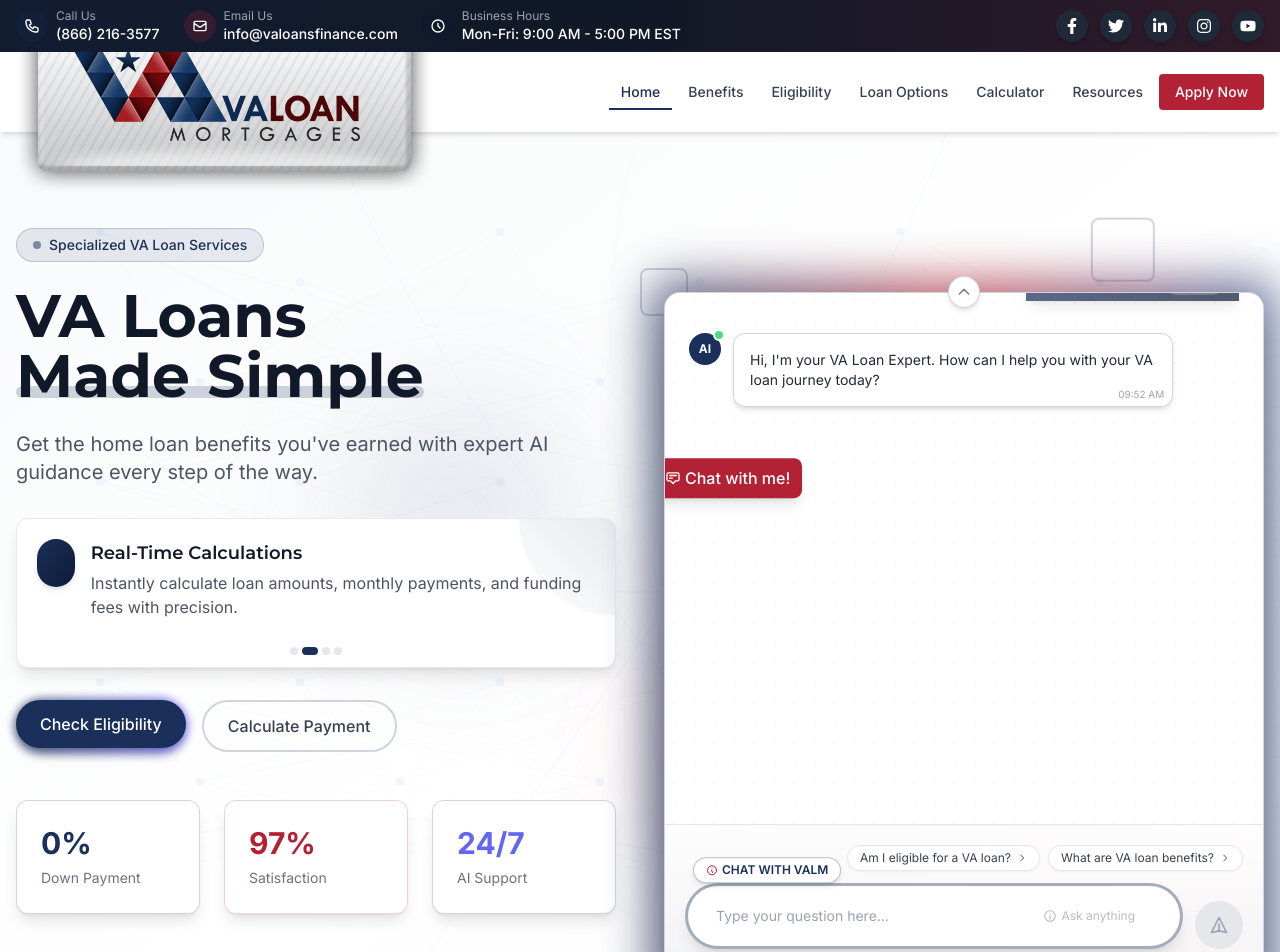
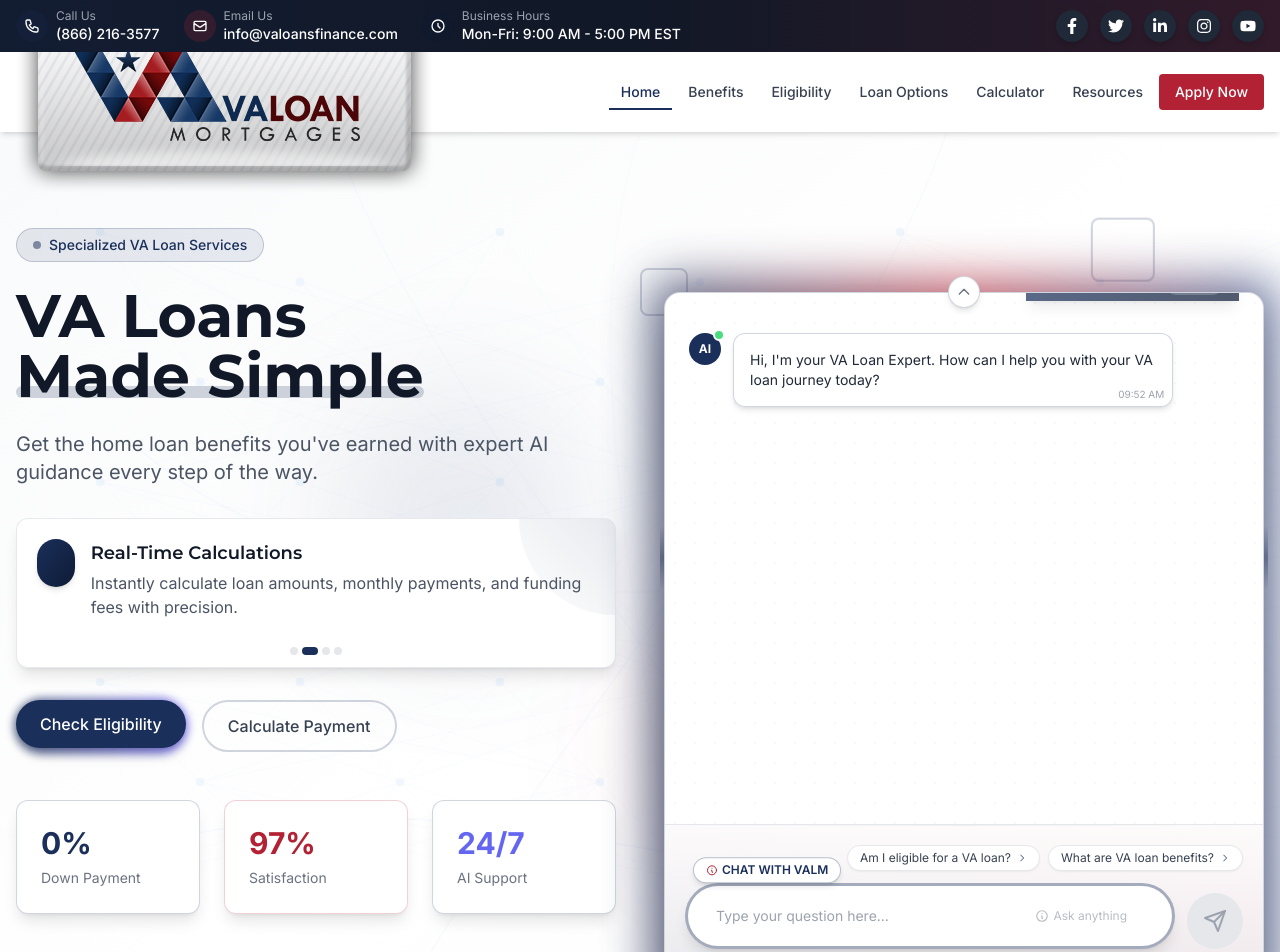
Before and after one commit to oilwellcbd/VALMLandingAIChat, a Next.js app: page / in a window 1280 px wide. Shown: the top 952 px of the page. Built offline with nearby package versions, Linux system fonts and the light colour scheme.

Commit message:
Enhance chat box with premium design and standout send button

```diff
--- a/components/ChatComponent.tsx
+++ b/components/ChatComponent.tsx
@@ -241,17 +241,19 @@
         <div ref={messagesEndRef} style={{ height: '1px', opacity: 0 }} />
       </div>
 
-      {/* Input area with enhanced glossy styling */}
+      {/* Input area with premium, standout styling */}
       <div className="p-5 border-t border-gray-200 bg-gradient-to-b from-white to-gray-50 relative overflow-hidden">
-        {/* Glossy overlay */}
+        {/* Premium background effect */}
         <div className="absolute inset-0 bg-gradient-to-b from-white/80 via-white/40 to-white/10 pointer-events-none z-10"></div>
-        <div className="absolute inset-0 bg-gradient-to-tr from-primary/5 to-secondary/5 pointer-events-none z-0"></div>
+        <div className="absolute inset-0 bg-gradient-to-tr from-primary/10 to-secondary/10 pointer-events-none z-0"></div>
+
+        {/* Subtle accent lines */}
         <div className="absolute top-0 left-0 w-full h-px bg-gradient-to-r from-transparent via-primary/30 to-transparent"></div>
 
         {/* Shine effect */}
         <div className="absolute -inset-full w-[200%] h-[200%] bg-gradient-to-r from-transparent via-white/50 to-transparent skew-x-12 animate-shine pointer-events-none z-20"></div>
 
-        {/* Content with relative positioning to appear above the glossy effects */}
+        {/* Content with relative positioning to appear above the effects */}
         <div className="relative z-30">
           {/* Simplified quick questions - just two key ones positioned elegantly */}
           <div className="flex justify-end mb-3">
@@ -269,7 +271,7 @@
             ))}
           </div>
 
-          {/* Message input with enhanced styling */}
+          {/* Message input with premium styling */}
           <form onSubmit={handleSendMessage} className="flex items-end gap-3">
             <div className="relative flex-1 group">
               {/* Enhanced glow effect for input - contained within the input boundaries */}
@@ -293,10 +295,6 @@
                 className="w-full border-3 border-primary/40 focus:border-primary focus:ring-4 focus:ring-primary/30 rounded-full py-5 pl-7 pr-14 text-sm transition-all duration-300 shadow-lg group-hover:shadow-xl relative z-10 bg-white"
                 disabled={isTyping}
               />
-
-              {/* Decorative elements */}
-              <div className="absolute left-0 top-1/2 -translate-y-1/2 w-2 h-10 bg-gradient-to-b from-primary to-secondary rounded-r-full transform -translate-x-1 opacity-0 group-hover:opacity-100 transition-all duration-500 z-20"></div>
-              <div className="absolute right-0 top-1/2 -translate-y-1/2 w-2 h-10 bg-gradient-to-b from-secondary to-primary rounded-l-full transform translate-x-1 opacity-0 group-hover:opacity-100 transition-all duration-500 z-20"></div>
 
               {inputValue.length > 0 && (
                 <button
@@ -322,27 +320,29 @@
             </div>
 
             <div className="relative group">
-              {/* Glow effect for button */}
-              <div className="absolute -inset-1 bg-gradient-to-r from-primary/50 to-primary-dark/50 rounded-full blur opacity-0 group-hover:opacity-100 transition duration-500"></div>
+              {/* Premium button glow effect */}
+              <div className="absolute -inset-2 bg-gradient-to-r from-primary/50 via-secondary/50 to-primary-dark/50 rounded-full blur-lg opacity-0 group-hover:opacity-100 transition duration-500"></div>
 
               <button
                 type="submit"
                 disabled={!inputValue.trim() || isTyping}
                 className={`
-                  relative z-10 rounded-full w-12 h-12 flex items-center justify-center transition-all duration-300
+                  relative z-10 rounded-full w-14 h-14 flex items-center justify-center transition-all duration-300
                   ${!inputValue.trim() || isTyping
                     ? 'bg-gray-200 text-gray-400 cursor-not-allowed'
-                    : 'bg-gradient-to-r from-primary to-primary-dark text-white hover:shadow-lg transform group-hover:scale-105'}
+                    : 'bg-gradient-to-r from-primary via-secondary to-primary-dark text-white shadow-lg hover:shadow-xl transform group-hover:scale-105'}
                 `}
               >
-                <svg xmlns="http://www.w3.org/2000/svg" className="h-5 w-5" fill="none" viewBox="0 0 24 24" stroke="currentColor">
-                  <path strokeLinecap="round" strokeLinejoin="round" strokeWidth={2} d="M12 19l9 2-9-18-9 18 9-2zm0 0v-8" />
+                {/* Premium send icon */}
+                <svg xmlns="http://www.w3.org/2000/svg" className="h-6 w-6" viewBox="0 0 24 24" fill="none" stroke="currentColor" strokeWidth="2" strokeLinecap="round" strokeLinejoin="round">
+                  <line x1="22" y1="2" x2="11" y2="13"></line>
+                  <polygon points="22 2 15 22 11 13 2 9 22 2"></polygon>
                 </svg>
               </button>
             </div>
           </form>
 
-          {/* Powered by indicator */}
+          {/* Powered by indicator with futuristic styling */}
           <div className="mt-2 text-center">
             <p className="text-xs text-gray-400 flex items-center justify-center">
               <span className="w-1.5 h-1.5 bg-green-400 rounded-full mr-1 animate-pulse"></span>
--- a/components/Hero.tsx
+++ b/components/Hero.tsx
@@ -241,6 +241,11 @@
               <div className="absolute -top-3 -right-3 w-6 h-6 border-2 border-secondary rounded-full animate-ping opacity-70"></div>
               <div className="absolute -bottom-3 -left-3 w-6 h-6 border-2 border-primary rounded-full animate-ping opacity-70" style={{ animationDelay: '1s' }}></div>
 
+              {/* Futuristic device elements */}
+              <div className="absolute top-0 left-1/2 -translate-x-1/2 w-20 h-1 bg-gradient-to-r from-primary/30 via-white/80 to-primary/30 rounded-full"></div>
+              <div className="absolute -left-1 top-1/3 w-1 h-16 bg-gradient-to-b from-primary/0 via-primary/40 to-primary/0 rounded-full"></div>
+              <div className="absolute -right-1 top-1/3 w-1 h-16 bg-gradient-to-b from-primary/0 via-primary/40 to-primary/0 rounded-full"></div>
+
               {/* Chat component */}
               <div className="relative bg-white rounded-2xl shadow-2xl overflow-hidden border border-primary/20 transition-all duration-500 hover:shadow-primary/20 hover:shadow-lg">
                 <div className="flex flex-col h-[700px] relative">
@@ -249,14 +254,6 @@
                     <div className="w-2.5 h-2.5 bg-green-400 rounded-full mr-2 animate-pulse"></div>
                     <span className="mr-1">VA Loan Expert</span>
                     <span className="text-xs bg-white/20 px-1.5 py-0.5 rounded-full">ONLINE</span>
-                  </div>
-
-                  {/* "Chat with me" floating indicator */}
-                  <div className="absolute -left-3 top-1/4 bg-secondary text-white px-3 py-2 rounded-r-lg shadow-lg z-20 flex items-center animate-bounce-slow">
-                    <svg xmlns="http://www.w3.org/2000/svg" className="h-4 w-4 mr-1" fill="none" viewBox="0 0 24 24" stroke="currentColor">
-                      <path strokeLinecap="round" strokeLinejoin="round" strokeWidth={2} d="M7 8h10M7 12h4m1 8l-4-4H5a2 2 0 01-2-2V6a2 2 0 012-2h14a2 2 0 012 2v8a2 2 0 01-2 2h-3l-4 4z" />
-                    </svg>
-                    <span className="font-medium">Chat with me!</span>
                   </div>
 
                   <ChatComponent />
```
